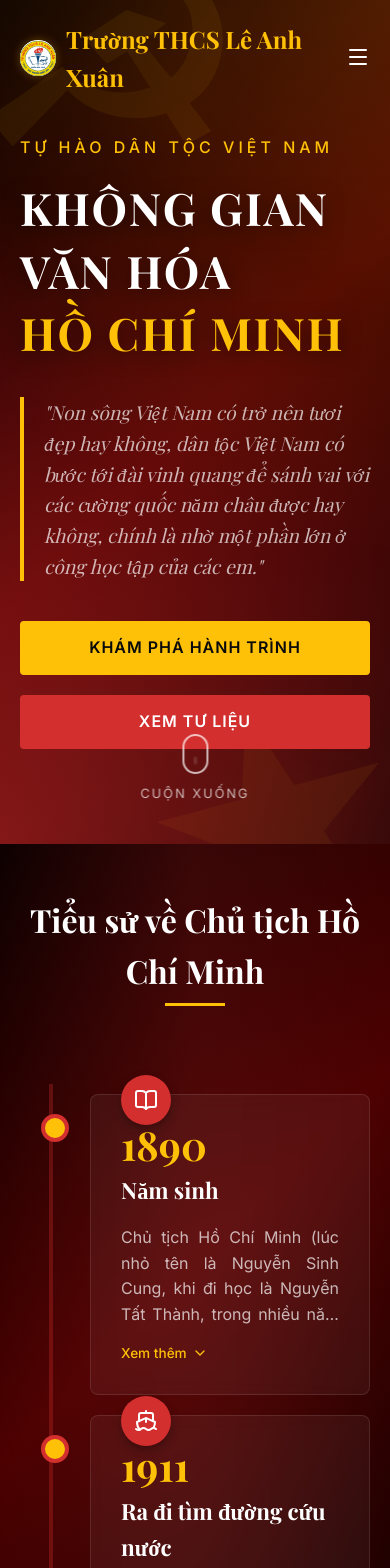
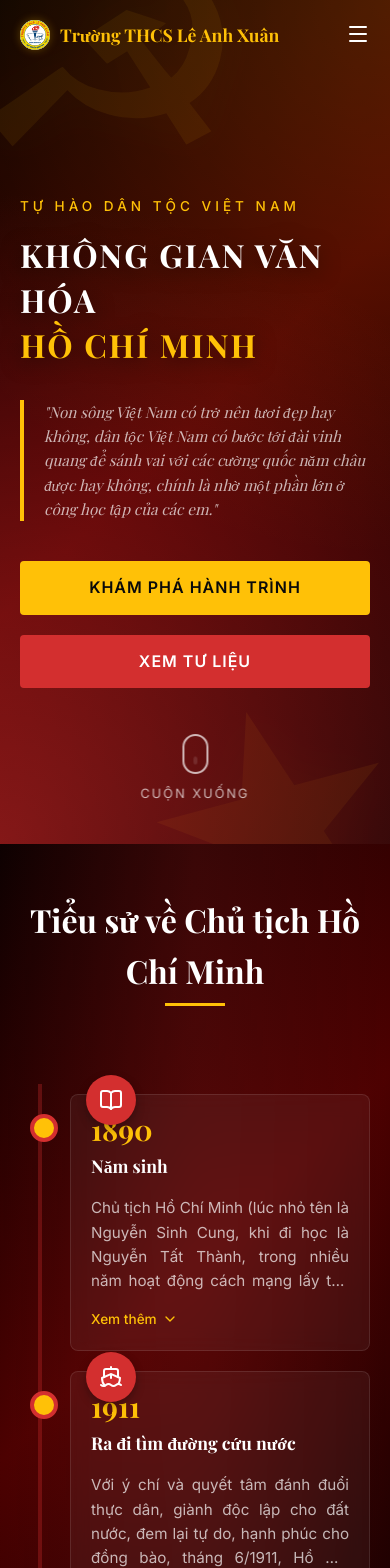
Before and after one commit to formype/lax-kgvhhcm, a React (Vite) app: page / in a window 390 px wide. Shown: the top 1568 px of the page. Built offline with nearby package versions, Linux system fonts and the light colour scheme; a web font is replaced by a local one.

Commit message:
Optimize font sizes and layouts for mobile screens

```diff
--- a/src/components/Footer.css
+++ b/src/components/Footer.css
@@ -78,6 +78,18 @@
 }
 
 @media (max-width: 768px) {
+  .footer-logo h3 {
+    font-size: 1.2rem;
+  }
+  .footer-school-name {
+    font-size: 1rem;
+  }
+  .footer-links h4, .footer-info h4 {
+    font-size: 0.95rem;
+  }
+  .footer-info p, .footer-links a {
+    font-size: 0.85rem;
+  }
   .footer-content {
     grid-template-columns: 1fr;
     text-align: center;
--- a/src/components/Gallery.css
+++ b/src/components/Gallery.css
@@ -185,6 +185,9 @@
 
 @media (max-width: 768px) {
   .quote-text {
-    font-size: 1.2rem;
+    font-size: 1.1rem;
+  }
+  .quote-card {
+    padding: 20px;
   }
 }
--- a/src/components/Hero.css
+++ b/src/components/Hero.css
@@ -106,10 +106,13 @@
     padding-bottom: 60px;
   }
   .hero-title {
-    font-size: 2.8rem;
+    font-size: 2rem;
   }
   .hero-subtitle {
-    font-size: 1rem;
+    font-size: 0.85rem;
+  }
+  .hero-desc {
+    font-size: 0.95rem;
   }
   .hero-actions {
     flex-direction: column;
--- a/src/components/Navbar.css
+++ b/src/components/Navbar.css
@@ -122,6 +122,13 @@
 }
 
 @media (max-width: 768px) {
+  .logo {
+    font-size: 1.1rem;
+  }
+  .school-logo-img {
+    width: 30px;
+    height: 30px;
+  }
   .nav-links {
     display: none;
   }
--- a/src/components/Timeline.css
+++ b/src/components/Timeline.css
@@ -174,10 +174,22 @@
 
 /* Responsive */
 @media (max-width: 768px) {
+  .timeline-year {
+    font-size: 1.8rem;
+  }
+  .timeline-title {
+    font-size: 1.1rem;
+  }
+  .timeline-desc {
+    font-size: 0.95rem;
+  }
+  .timeline-content {
+    padding: 20px;
+  }
   .timeline-item.left::before,
   .timeline-item.right::before,
   .timeline-item.center::before {
-    left: 31px;
+    left: 20px;
     right: auto;
     margin-left: -2px;
   }
@@ -188,7 +200,7 @@
 
   .timeline-item {
     width: 100%;
-    padding-left: 70px;
+    padding-left: 50px;
     padding-right: 0;
   }
 
@@ -198,20 +210,20 @@
 
   .timeline-item.left::after,
   .timeline-item.right::after {
-    left: 21px;
+    left: 10px;
     margin-left: 0;
   }
 
   .timeline-item.center::after {
     display: block;
-    left: 21px;
+    left: 10px;
     margin-left: 0;
   }
 
   .timeline-item.left .timeline-icon,
   .timeline-item.right .timeline-icon,
   .timeline-item.center .timeline-icon {
-    left: 30px;
+    left: 15px;
     right: auto;
     margin-left: 0;
   }
```
